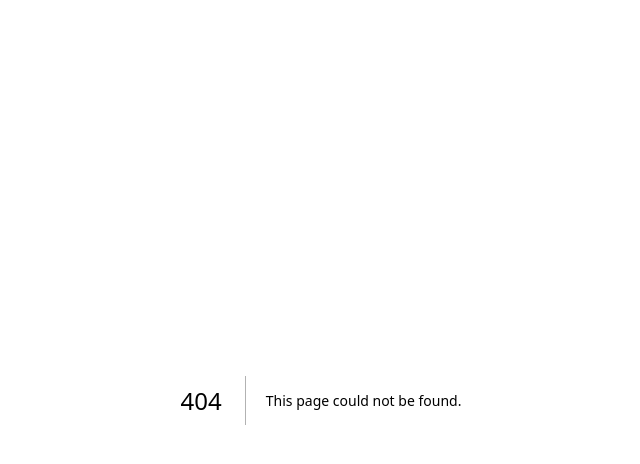
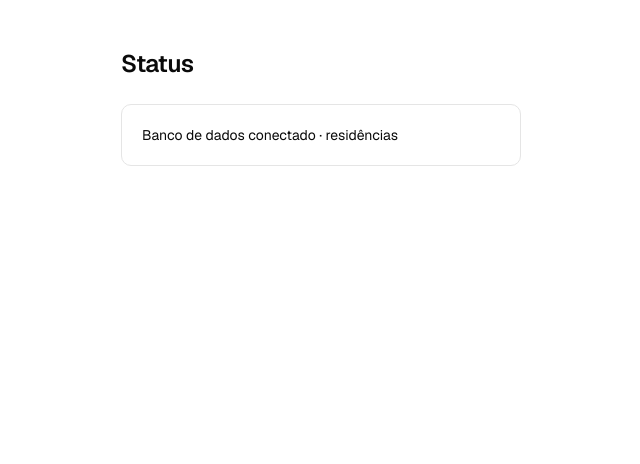
Before and after one commit to lucasjesus06/Kalu-account-management, a Next.js app: page /status in a window 1280 px wide. Before the commit this address had no page. Shown: the top 464 px of the page, without its empty margins (319-959 px from the left). Built offline with nearby package versions, Linux system fonts and the light colour scheme; no server answers; the database is empty.

Commit message:
FIN-02: adiciona página de status com verificação do banco de dados

```diff
--- /dev/null
+++ b/src/app/status/page.tsx
@@ -0,0 +1,37 @@
+import type { Metadata } from "next";
+import { connection } from "next/server";
+import { Suspense } from "react";
+import { checkDatabase } from "@/server/health";
+
+export const metadata: Metadata = {
+  title: "Status · Kalu",
+};
+
+async function DatabaseStatus() {
+  await connection();
+  const health = await checkDatabase();
+
+  if (health.status === "error") {
+    return <p className="text-destructive">Banco de dados indisponível</p>;
+  }
+
+  return (
+    <p>
+      Banco de dados conectado · {health.households}{" "}
+      {health.households === 1 ? "residência" : "residências"}
+    </p>
+  );
+}
+
+export default function StatusPage() {
+  return (
+    <main className="mx-auto flex w-full max-w-md flex-1 flex-col gap-6 px-6 py-12">
+      <h1 className="text-2xl font-semibold tracking-tight">Status</h1>
+      <section className="rounded-lg border bg-card p-5 text-sm text-card-foreground">
+        <Suspense fallback={<p className="text-muted-foreground">Verificando banco de dados…</p>}>
+          <DatabaseStatus />
+        </Suspense>
+      </section>
+    </main>
+  );
+}
--- /dev/null
+++ b/src/server/health.ts
@@ -0,0 +1,17 @@
+import "server-only";
+import { getDb } from "@/db/client";
+import { households } from "@/db/schema";
+
+export type DatabaseHealth =
+  | { status: "ok"; households: number }
+  | { status: "error" };
+
+export async function checkDatabase(): Promise<DatabaseHealth> {
+  try {
+    const total = await getDb().$count(households);
+    return { status: "ok", households: total };
+  } catch (error) {
+    console.error("Falha ao verificar o banco de dados", error);
+    return { status: "error" };
+  }
+}
```
